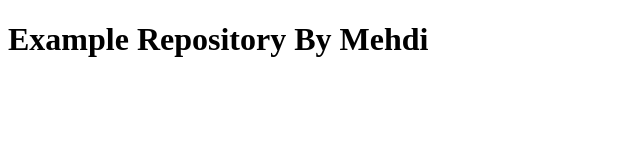
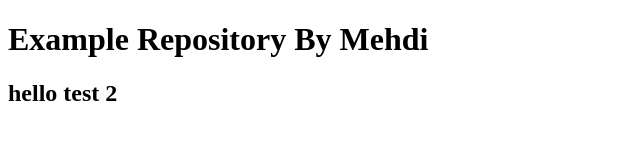
Before and after one commit to wassimdevox/devox, a plain HTML site: page index.html in a window 1280 px wide. Shown: the whole page, without its empty margins (0-640 px from the left). Drawn offline with Linux system fonts and the light colour scheme.

Commit message:
adding one line to index.html

```diff
--- a/index.html
+++ b/index.html
@@ -7,5 +7,10 @@
 
     <body>
    <h1>Example Repository By Mehdi</h1>
+
+   <h2> hello test 2<h2>
+
+
     </body>
+
 </html>
```
